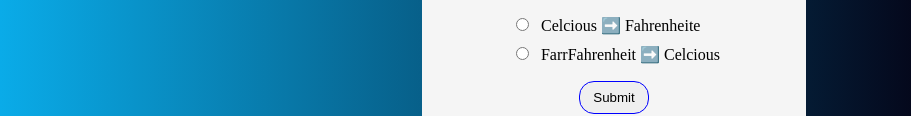
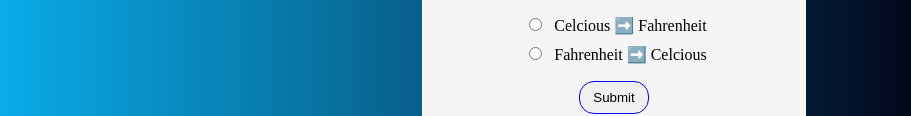
Before and after one commit to Manjunath-369/Temperature-Converter, a plain HTML site: page index.html in a window 1280 px wide. Shown: the part 316-432 px from the top of the page, without its empty margins (26-937 px from the left). Drawn offline with Linux system fonts and the light colour scheme.

Commit message:
index.html

```diff
--- a/index.html
+++ b/index.html
@@ -14,9 +14,9 @@
         </div>
         <div class="subContaier2">
             <input type="radio" name="temp" class="converter" id="Celcious">
-        <label for="Celcious">Celcious ➡️ Fahrenheite</label><br>
+        <label for="Celcious">Celcious ➡️ Fahrenheit</label><br>
             <input type="radio" name="temp" class="converter" id="Fahrenheite">
-        <label for="FarrFahrenheite">FarrFahrenheit ➡️ Celcious</label><br>
+        <label for="FarrFahrenheite">Fahrenheit ➡️ Celcious</label><br>
         </div>
 
         <button class="buttonType" onclick="convert()"> Submit</button>
```
